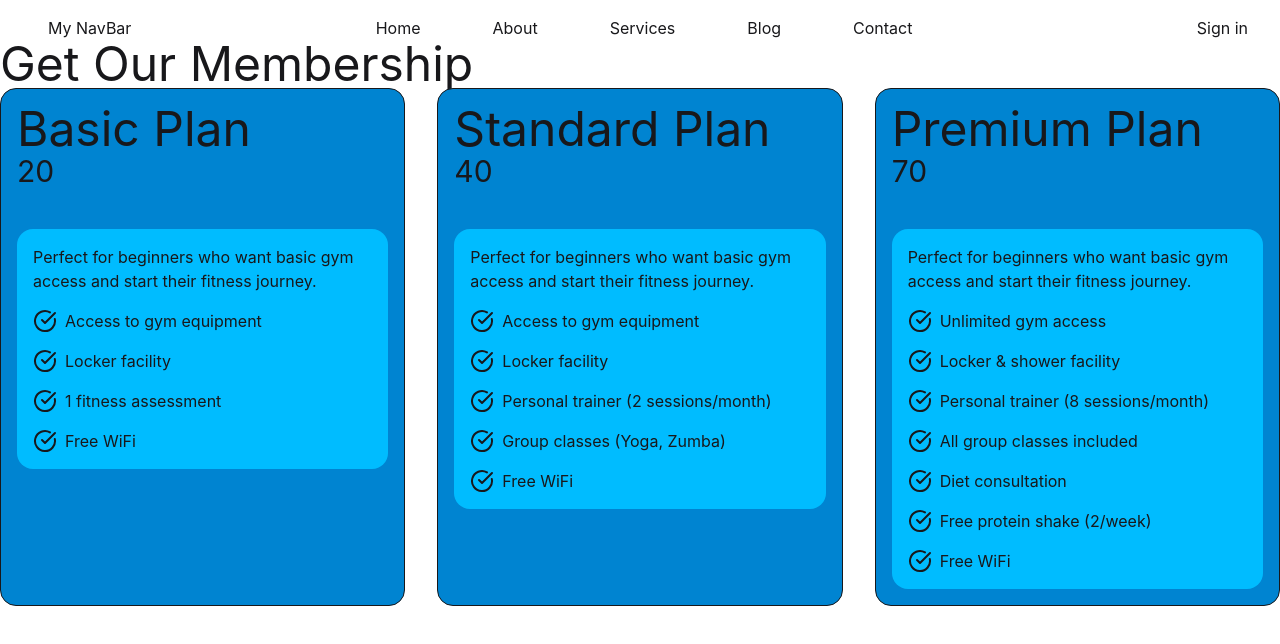
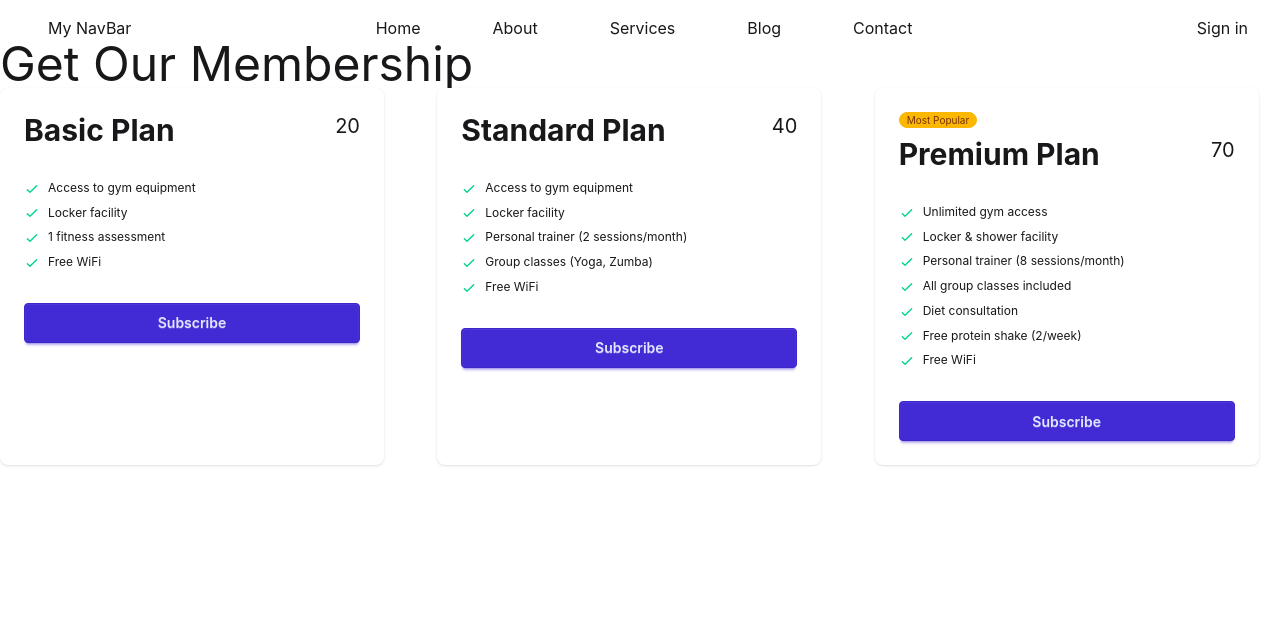
Before and after one commit to shamsuzzamanshams/more-react, a React (Vite) app: page / in a window 1280 px wide. Shown: the top 644 px of the page. Built offline with nearby package versions, Linux system fonts and the light colour scheme.

Commit message:
create custom card and work in daisy ui card

```diff
--- a/public/pricingData.json
+++ b/public/pricingData.json
@@ -30,6 +30,7 @@
 		"id": 3,
 		"planName": "Premium Plan",
 		"price": 70,
+		"popular":true,
 		"duration": "Monthly",
 		"description": "Perfect for beginners who want basic gym access and start their fitness journey.",
 		"features": [
--- a/src/components/NavBar/PricingCard/PricingCard.jsx
+++ b/src/components/NavBar/PricingCard/PricingCard.jsx
@@ -5,21 +5,22 @@ const PricingCard = ({ pricing }) => {
 	const { planName, price, description, features } = pricing;
 
 	return (
-		<div className='border bg-sky-600 rounded-2xl p-4'>
+		<div className='flex flex-col border bg-sky-600 rounded-2xl p-4'>
 			{/* card header */}
 			<div>
 				<h1 className='text-5xl'>{planName}</h1>
 				<h4 className='text-3xl'>{price}</h4>
 			</div>
 			{/* card body */}
-			<div className='bg-sky-400 p-4 rounded-2xl mt-10'>
+			<div className='bg-sky-400 p-4 rounded-2xl mt-10 flex-1'>
 				<p>{description}</p>
 				{
-					features.map((feature, index )=> <PricingFeatures
-					key={index}
-					feature={feature}></PricingFeatures>)
+					features.map((feature, index) => <PricingFeatures
+						key={index}
+						feature={feature}></PricingFeatures>)
 				}
 			</div>
+			<button className="btn w-full bg-black text-white mt-4">Subscribe</button>
 		</div>
 	);
 };
--- a/src/components/NavBar/PricingOptions/PricingOptions.jsx
+++ b/src/components/NavBar/PricingOptions/PricingOptions.jsx
@@ -1,5 +1,6 @@
 import React, { use } from 'react';
 import PricingCard from '../PricingCard/PricingCard';
+import DaisyPeicingData from '../daisyPricingData/daisyPeicingData';
 
 const PricingOptions = ({ pricingOption }) => {
 	const pricingData = use(pricingOption)
@@ -8,11 +9,17 @@ const PricingOptions = ({ pricingOption }) => {
 	return (
 		<div>
 			<h2 className='text-5xl'>Get Our Membership</h2>
-			<div className='grid md:grid-cols-3 gap-8'>
-				{
+			<div className='grid md:grid-cols-2 lg:grid-cols-3 gap-8'>
+				{/* {
 					pricingData.map(pricing => <PricingCard
 						key={pricing.id}
 						pricing={pricing}></PricingCard>)
+				} */}
+				{
+					pricingData.map(pricing => <DaisyPeicingData
+						key={pricing.id}
+						pricing={pricing}
+					></DaisyPeicingData>)
 				}
 			</div>
 		</div>
--- /dev/null
+++ b/src/components/NavBar/daisyPricingData/DaisyPeicingData.jsx
@@ -0,0 +1,34 @@
+import React from 'react';
+
+const DaisyPeicingData = ({ pricing }) => {
+	const { planName, price, features,popular } = pricing
+	return (
+		<div className="card w-96 bg-base-100 shadow-sm">
+			<div className="card-body">
+				{popular && <span className="badge badge-xs badge-warning">Most Popular</span>}
+				<div className="flex justify-between">
+					<h2 className="text-3xl font-bold">{planName}</h2>
+					<span className="text-xl">{price}</span>
+				</div>
+				<ul className="mt-6 flex flex-col gap-2 text-xs">
+					{
+						features.map(feature => <li>
+							<svg
+								xmlns="http://www.w3.org/2000/svg"
+								className="size-4 me-2 inline-block text-success"
+								fill="none" viewBox="0 0 24 24" stroke="currentColor">
+								<path strokeLinecap="round" strokeLinejoin="round" strokeWidth="2" d="M5 13l4 4L19 7" />
+							</svg>
+							<span>{feature}</span>
+						</li>)
+					}
+				</ul>
+				<div className="mt-6">
+					<button className="btn btn-primary btn-block">Subscribe</button>
+				</div>
+			</div>
+		</div>
+	);
+};
+
+export default DaisyPeicingData;
```
